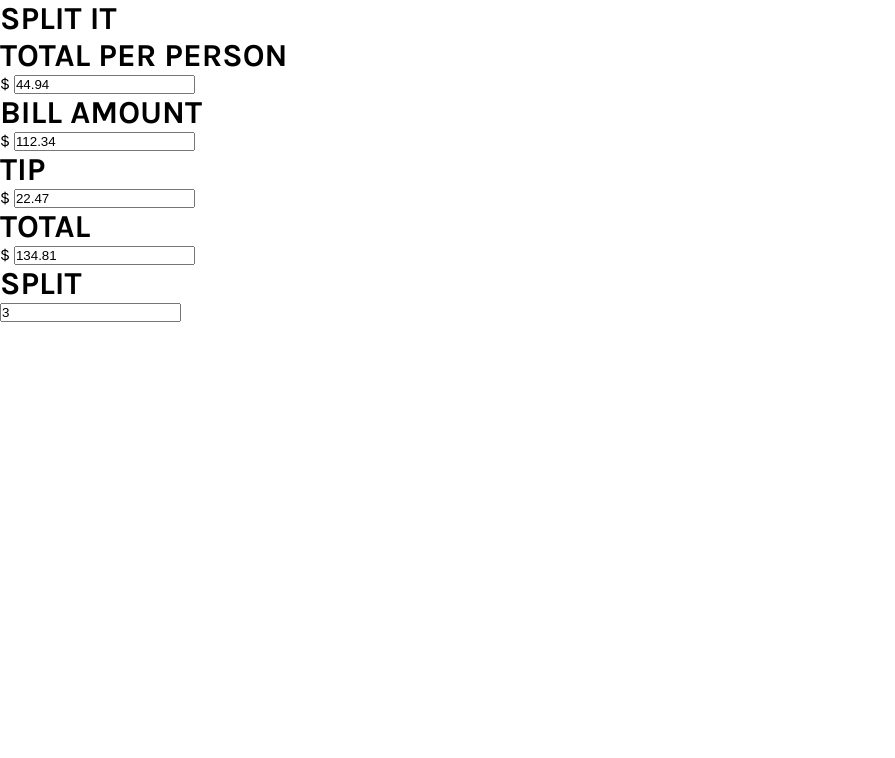
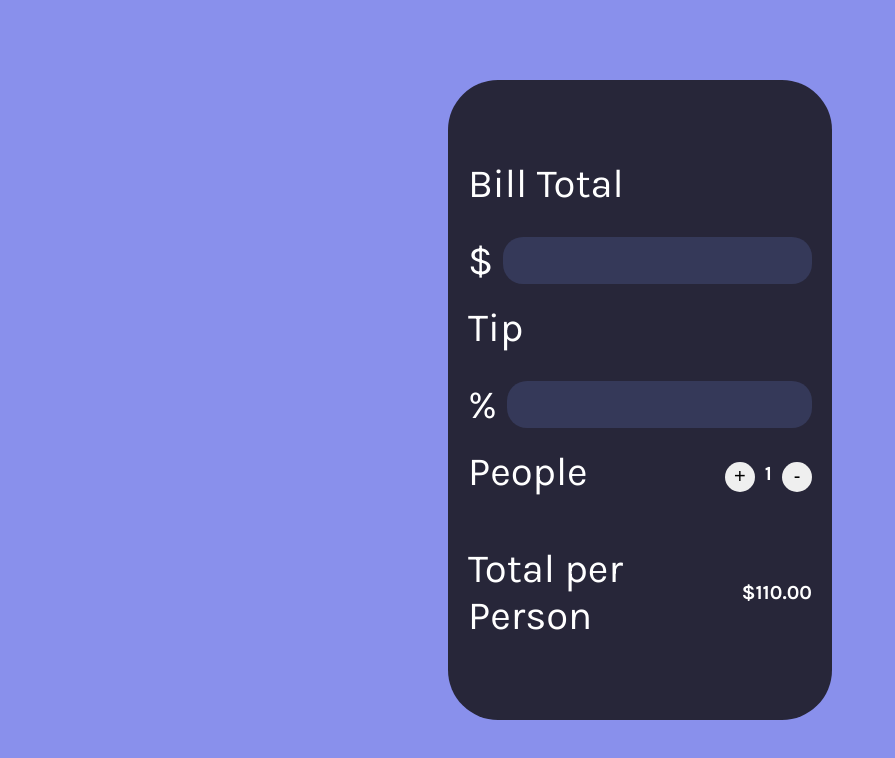
Before and after one commit to TahaYassineDh/tip-calculator-js, a plain HTML site: page index.html in a window 1280 px wide. Shown: the whole page, without its empty margins (0-895 px from the left). Drawn offline with Linux system fonts and the light colour scheme.

Commit message:
adding styles

```diff
--- a/index.html
+++ b/index.html
@@ -1,58 +1,41 @@
 <!DOCTYPE html>
 <html lang="en">
   <head>
-    <meta charset="UTF-8">
-    <meta name="viewport" content="width=device-width, initial-scale=1.0">
-    <title>Tip Calculator ||TYDev</title>
-    <link rel="stylesheet" href="styles.css">
+    <meta charset="UTF-8" />
+    <meta name="viewport" content="width=device-width, initial-scale=1.0" />
+    <title>Tip Calculator || TYDev</title>
+    <link rel="stylesheet" href="styles.css" />
   </head>
   <body>
-
     <div class="container">
-        <h1 class="main-header">SPLIT IT</h1>
-        <div class="total-header">
-            <h1>TOTAL PER PERSON</h1>
-            <div class="total-header">
-                <label for="total">$</label>
-                <input type="number" value="44.94">
-
+      <div class="input-group">
+        <label for="bill-total">Bill Total</label>
+        <div class="input-container">
+          <span>$</span>
+          <input type="number" name="bill-total" id="bill-total" />
         </div>
       </div>
-        <div class="bill-section">
-            <h1>BILL AMOUNT</h1>
-            <div class="bill-section">
-                <label for="bill">$</label>
-                <input type="number" value="112.34">
-
+      <div class="input-group">
+        <label for="tip">Tip</label>
+        <div class="input-container">
+          <span>%</span>
+          <input type="number" name="tip" id="tip" />
         </div>
       </div>
-        <div class="tip-section">
-            <h1>TIP</h1>
-            <div class="tip-section">
-                <label for="tip">$</label>
-                <input type="number" value="22.47">
 
+      <div class="people-group">
+        <label>People</label>
+        <div class="increment-group">
+          <button class="inc">+</button>
+          <h3>1</h3>
+          <button class="dec">-</button>
         </div>
         </div>
-        <div class="total-section">
-            <h1>TOTAL</h1>
-            <div class="input-section">
-                <label for="total">$</label>
-                <input type="number" value="134.81" name="total">
-
-            </div>
-        </div>
-        <div class="split-section">
-            <h1>SPLIT</h1>
-            <div class="input-section">
-
-                <input type="number" value="3">
-
+        <div class="total-per-person-group">
+          <label>Total per Person</label>
+          <h3>$110.00</h3>
         </div>
       </div>
     </div>
-
-
-    <script src="main.js"></script>
   </body>
 </html>
--- a/styles.css
+++ b/styles.css
@@ -1,15 +1,90 @@
 @import url("https://fonts.googleapis.com/css2?family=Karla:ital,wght@0,200..800;1,200..800&display=swap");
-
-
 
 /* Global */
 
 * {
-    padding: 0;
-    margin: 0;
-    box-sizing: border-box;
+  padding: 0;
+  margin: 0;
+  box-sizing: border-box;
 }
 
 body {
-    font-family: 'Karla' , sans-serif;
+  font-family: "Karla", sans-serif;
+  background: #8990ec;
+  display: flex;
+  height: 100vh;
+  justify-content: center;
+  align-items: center;
 }
+
+.container {
+  background: #272639;
+  color: white;
+  height: 80%;
+  width: 30%;
+  padding: 80px 20px;
+  border-radius: 50px;
+}
+
+label,
+span {
+  font-size: 40px;
+}
+
+.input-group {
+  display: flex;
+  flex-direction: column;
+  gap: 10px;
+}
+
+.input-container {
+  display: flex;
+  gap: 10px;
+  margin: 20px 0;
+  width: 100%;
+}
+
+.input-container input {
+  width: 100%;
+  background: #353959;
+  outline: none;
+  border: none;
+  border-radius: 20px;
+  font-size: 30px;
+  padding: 5px;
+  color: white;
+}
+
+.people-group {
+    display: flex;
+    justify-content: space-between;
+    align-items: center;
+}
+.total-per-person-group {
+    margin-top: 50px;
+    display: flex;
+    justify-content: space-between;
+    align-items: center;
+}
+
+.increment-group {
+    display: flex;
+    gap: 10px;
+    justify-content: center;
+    margin-top: 10px;
+}
+
+button {
+    border-radius: 50%;
+    width: 30px;
+    height: 30px;
+    border: none;
+    font-size: 20px;
+    cursor: pointer;
+
+}
+
+h3 {
+    text-align: center;
+    font-size: 20px;
+}
```
Lines whose indentation alone changed are shown as unchanged.
